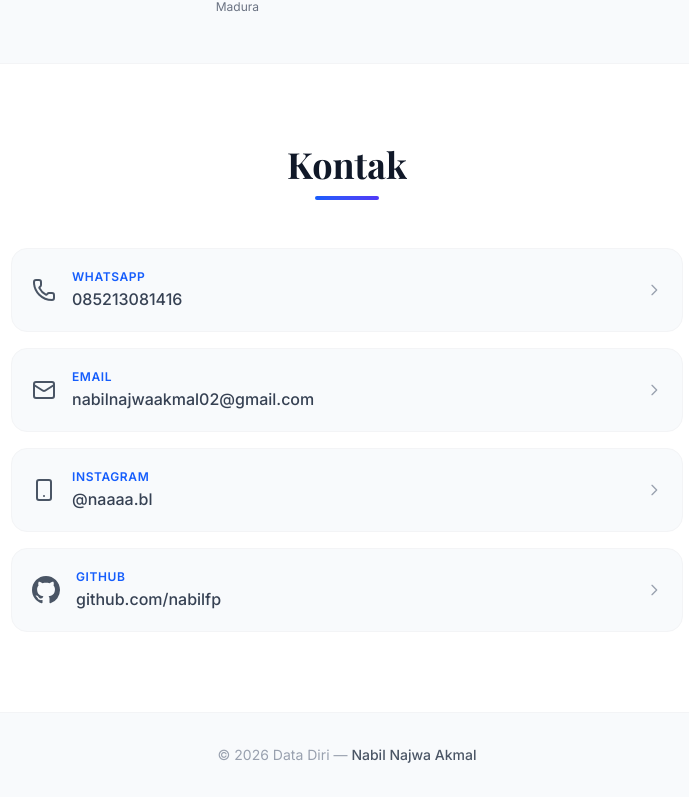
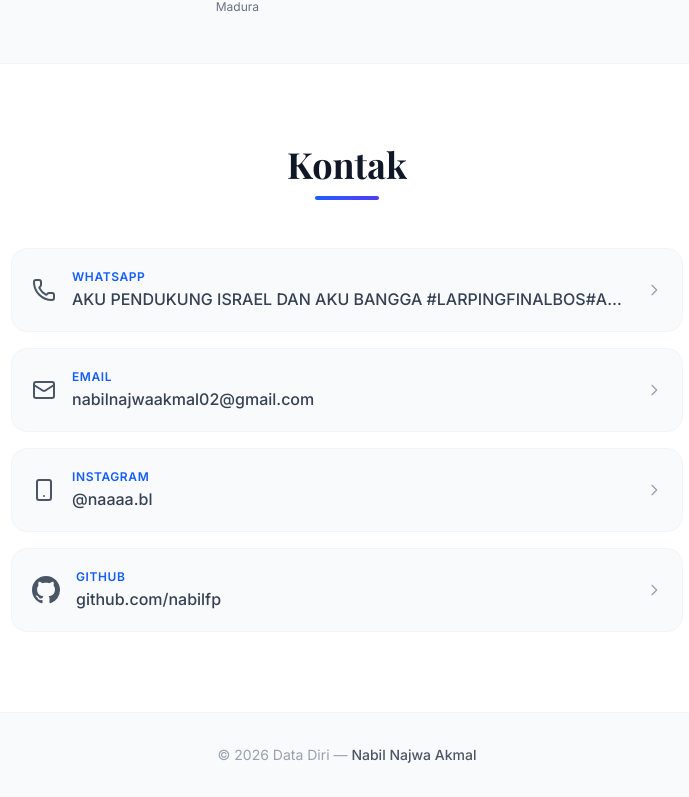
Before and after one commit to nabilfp/personal_blog, a React (Vite) app: page / in a window 1280 px wide. Shown: the part 1494-2291 px from the top of the page, without its empty margins (293-982 px from the left). Built offline with nearby package versions, Linux system fonts and the light colour scheme.

Commit message:
fix: update WhatsApp message text

```diff
--- a/src/App.tsx
+++ b/src/App.tsx
@@ -35,7 +35,7 @@ const biodataItems = [
 ];
 
 const contactItems = [
-  { icon: Phone, label: 'WhatsApp', href: 'https://wa.me/6285213081416?text=Halo,%20saya%20ingin%20bertanya.', text: '085213081416' },
+  { icon: Phone, label: 'WhatsApp', href: 'https://wa.me/6285213081416?text=AKU%20PENDUKUNG%20ISRAEL%20DAN%20AKU%20BANGGA%20%23LARPINGFINALBOS%23AKUTRIPLECLAH', text: 'AKU PENDUKUNG ISRAEL DAN AKU BANGGA #LARPINGFINALBOS#AKUTRIPLECLAH' },
   { icon: Mail, label: 'Email',    href: 'mailto:nabilnajwaakmal02@gmail.com', text: 'nabilnajwaakmal02@gmail.com' },
   { icon: Smartphone, label: 'Instagram', href: 'https://www.instagram.com/naaaa.bl/', text: '@naaaa.bl' },
   { icon: GithubIcon, label: 'GitHub',   href: 'https://github.com/nabilfp', text: 'github.com/nabilfp' },
```
